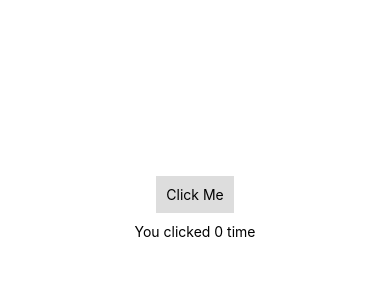
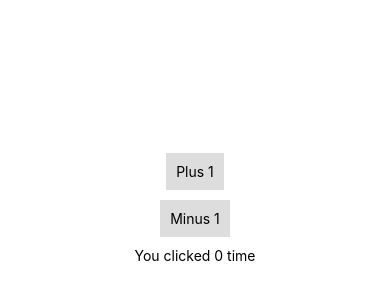
Before and after one commit to SokkunNORN/Y4-React-Native-Semester-2, a React Native app: screen / in a window 390 px wide. Shown: the part 214-514 px from the top of the page. Built offline with nearby package versions, Linux system fonts and the light colour scheme.

Commit message:
add function minus

```diff
--- a/App.js
+++ b/App.js
@@ -12,10 +12,9 @@ class App extends Component {
     time: 'time'
   }
 
-  onPress = () => {
+  onPress = (value) => {
     this.setState({
-      count: this.state.count + 1,
-      time: (this.state.count + 1) > 1 ? 'times' : 'time'
+      count: this.state.count + value
     })
   }
 
@@ -26,13 +25,19 @@ class App extends Component {
       >
         <TouchableOpacity
           style={styles.button}
-          onPress={this.onPress}
+          onPress={() => this.onPress(1)}
         >
-          <Text>Click Me</Text>
+          <Text>Plus 1</Text>
+        </TouchableOpacity>
+        <TouchableOpacity
+          style={styles.button}
+          onPress={() => this.onPress(-1)}
+        >
+          <Text>Minus 1</Text>
         </TouchableOpacity>
         <View>
           <Text>
-            You clicked { this.state.count } { this.state.time }
+            You clicked { this.state.count } time{ this.state.count > 1 && 's'}
           </Text>
         </View>
       </View>
```
